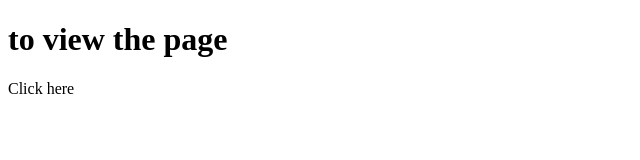
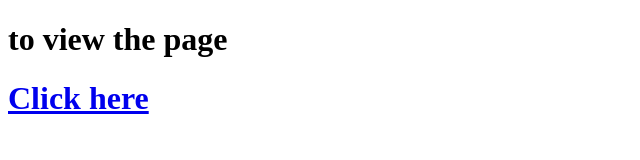
Before and after one commit to gel0o-36/HTML-CSS-Button-styles, a plain HTML site: page index.html in a window 1280 px wide. Shown: the whole page, without its empty margins (0-640 px from the left). Drawn offline with Linux system fonts and the light colour scheme.

Commit message:
Update index.html

```diff
--- a/index.html
+++ b/index.html
@@ -7,6 +7,6 @@
 </head>
 <body>
     <h1>to view the page</h1>
-    <a href="https://gel0o-36.github.io/HTML-CSS-Button-styles/test.html"></a><p>Click here</p>
+    <a href="https://gel0o-36.github.io/HTML-CSS-Button-styles/test.html"><h1>Click here</h1></a>
 </body>
 </html>
```
